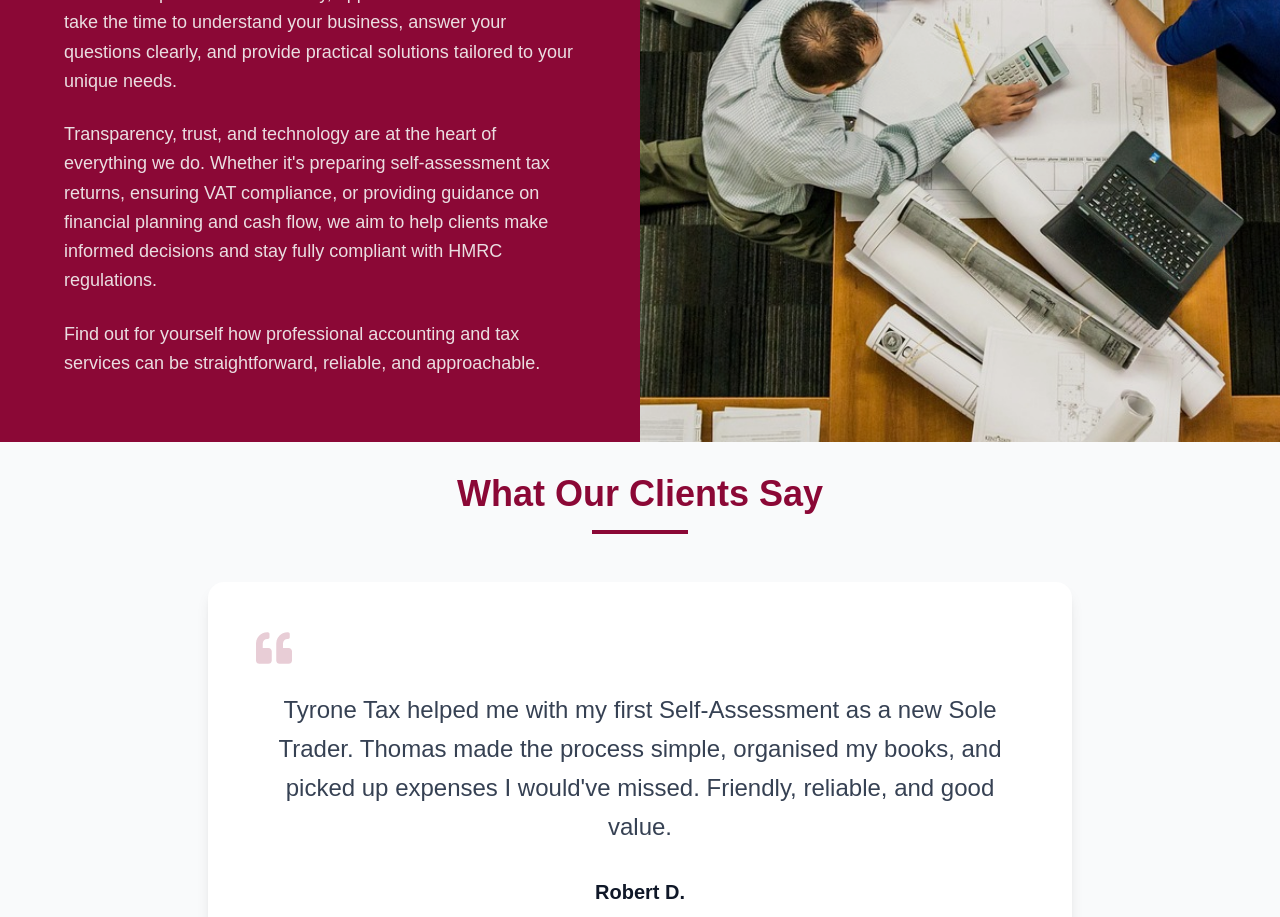
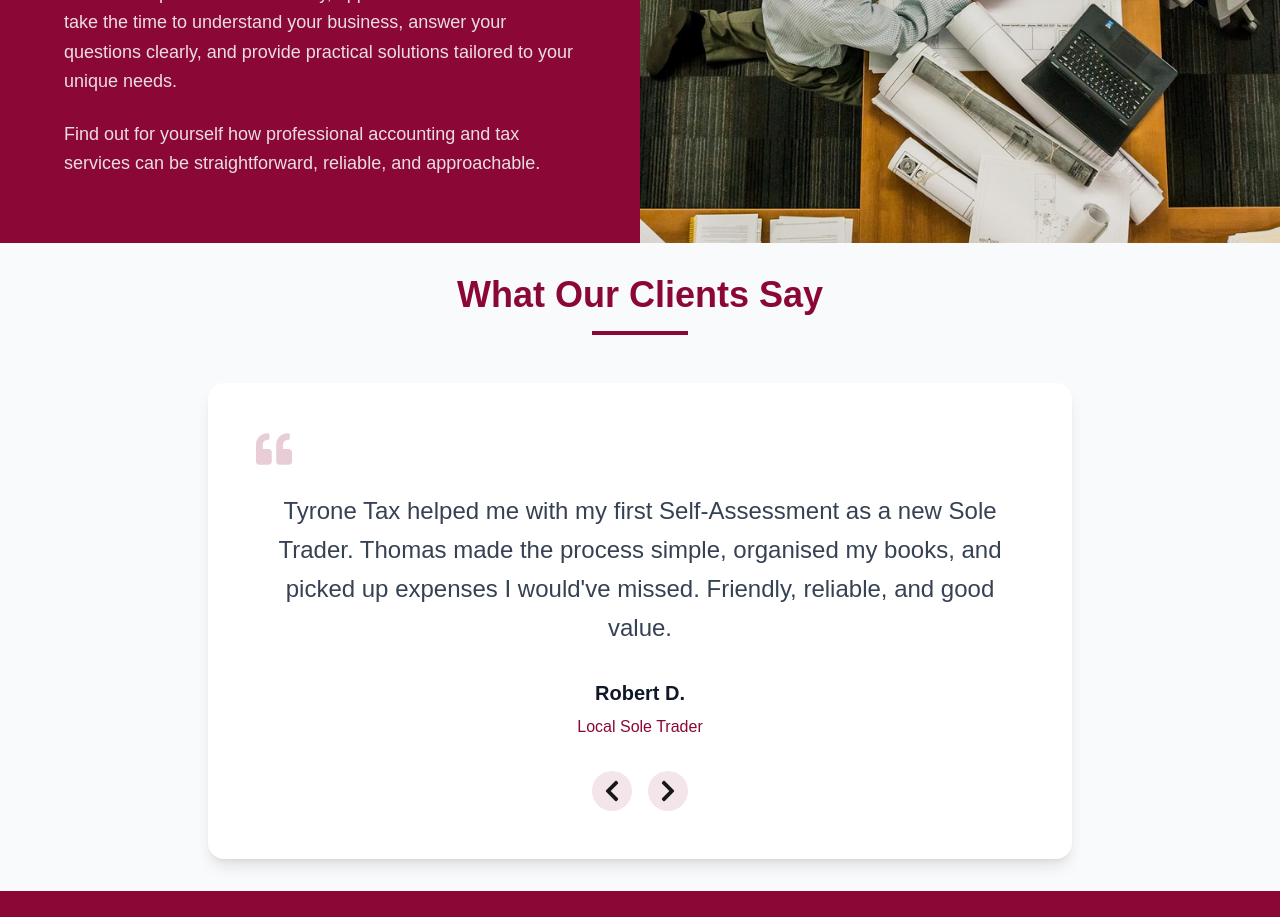
Before and after one commit to bnyari196/accountancy-app, a Next.js app: page / in a window 1280 px wide. Shown: the part 2160-3077 px from the top of the page. Built offline with nearby package versions, Linux system fonts and the light colour scheme.

Commit message:
Removed unecessary paragraph in about us section

```diff
--- a/app/page.tsx
+++ b/app/page.tsx
@@ -19,8 +19,6 @@ export default function Home() {
 
           'With years of experience in accounting services, tax returns, VAT compliance, and bookkeeping, our team combines technical expertise with a friendly, approachable service. We take the time to understand your business, answer your questions clearly, and provide practical solutions tailored to your unique needs.',
 
-          "Transparency, trust, and technology are at the heart of everything we do. Whether it's preparing self-assessment tax returns, ensuring VAT compliance, or providing guidance on financial planning and cash flow, we aim to help clients make informed decisions and stay fully compliant with HMRC regulations.",
-
           'Find out for yourself how professional accounting and tax services can be straightforward, reliable, and approachable.'
         ]}
         imageUrl="/about-us.jpg"
```
